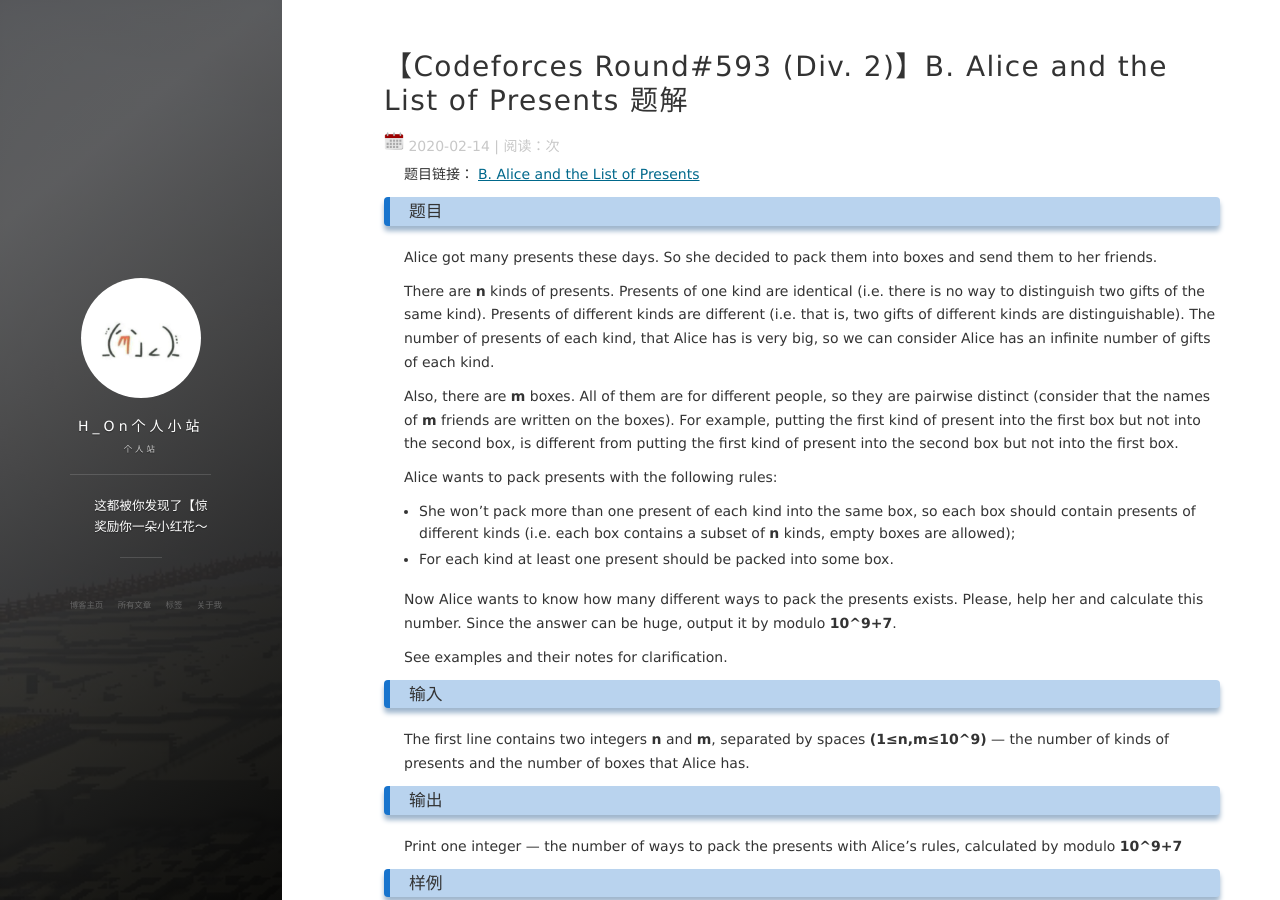
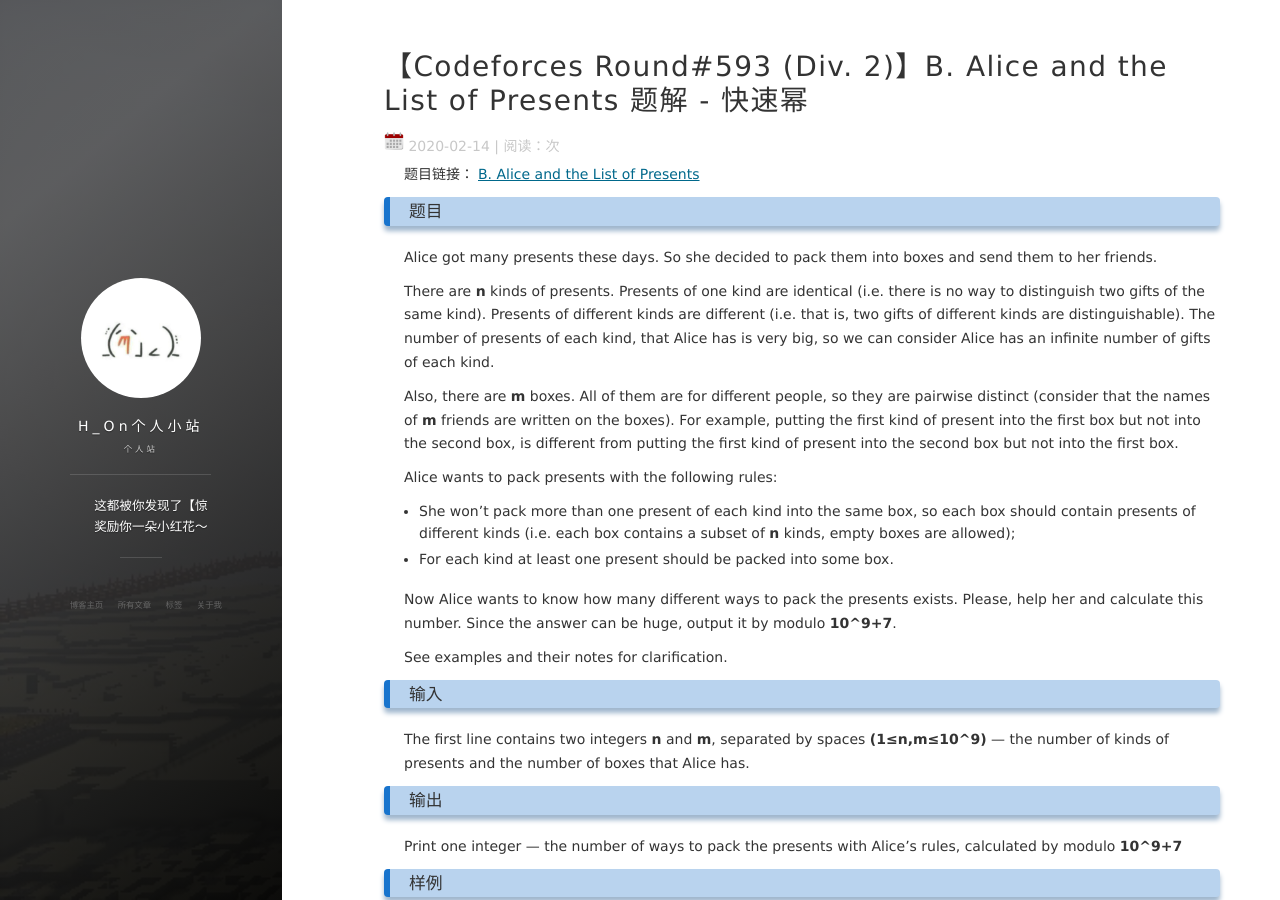
Before and after one commit to Hybrogen/Hybrogen.github.io, a Jekyll site: the page built from _posts/2020-02-14-593BAliceAndTheListofPresents.md, in a window 1280 px wide and 900 px high. Built offline with Jekyll 4.4.1, drawn with Linux system fonts in a browser that asks for light colours; nearby versions of some CDN libraries; comment, search, counter and statistics services are not loaded.

Commit message:
完 善 标 题

```diff
--- a/_posts/2020-02-14-593BAliceAndTheListofPresents.md
+++ b/_posts/2020-02-14-593BAliceAndTheListofPresents.md
@@ -1,6 +1,6 @@
 ---
 layout: post
-title: 【Codeforces Round#593 (Div. 2)】B. Alice and the List of Presents 题解
+title: 【Codeforces Round#593 (Div. 2)】B. Alice and the List of Presents 题解 - 快速幂
 date: 2020-02-14
 author: H_On
 description: 英文题真难理解题意
```
Also changed, not shown: _posts/2020-02-19-621DCowAndFields.md (+1 -1 lines).
